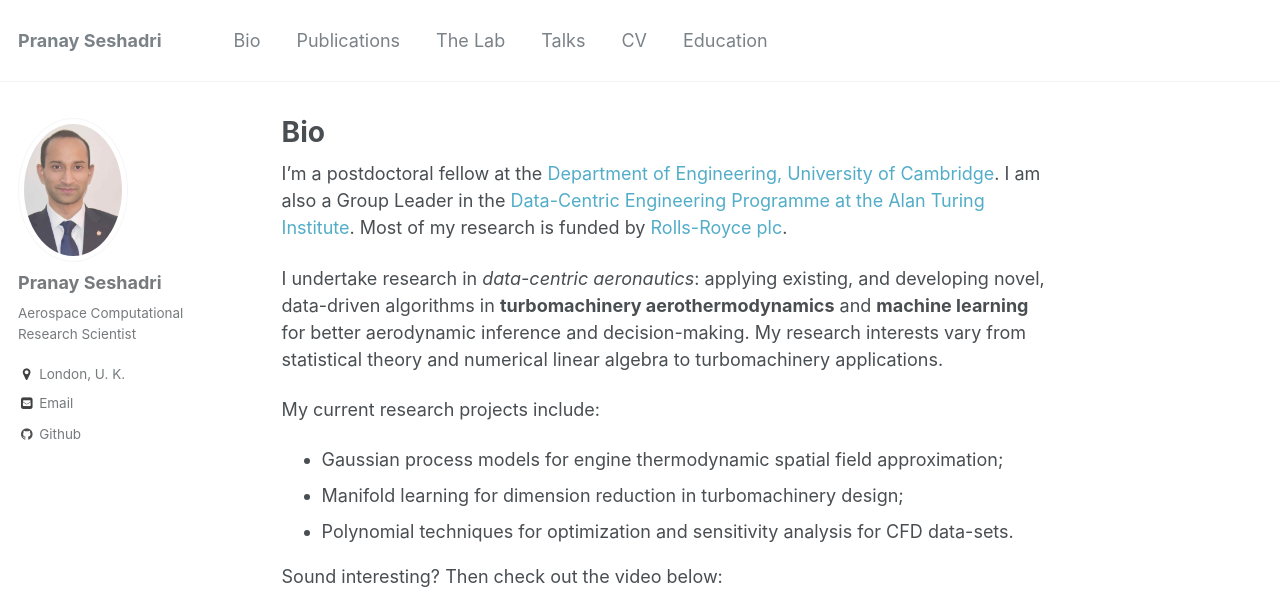
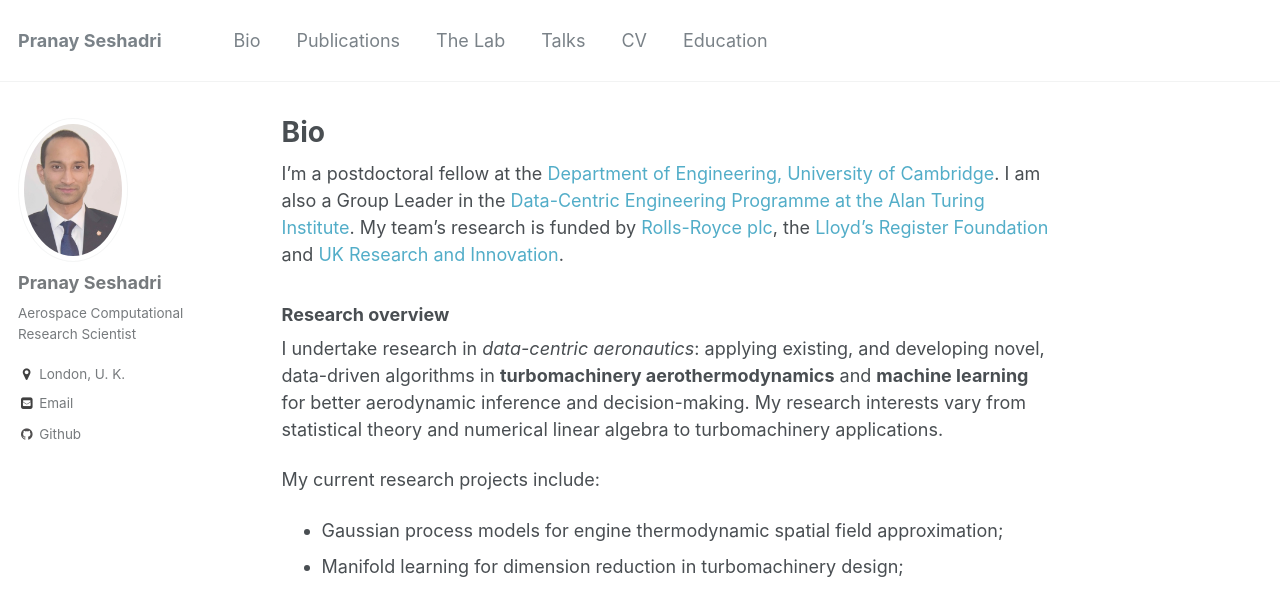
Before and after one commit to psesh/psesh.github.io, a Jekyll site: the page built from index.md, in a window 1280 px wide and 1400 px high. Shown: the top 593 px of the window. Built offline with Jekyll 4.4.1, drawn with Linux system fonts in a browser that asks for light colours; some of the changed text lies outside the part shown.

Commit message:
Update index.md

```diff
--- a/index.md
+++ b/index.md
@@ -6,8 +6,9 @@ author_profile: true
 
 {% include base_path %}
 
-I'm a postdoctoral fellow at the [Department of Engineering, University of Cambridge](http://www.eng.cam.ac.uk). I am also a Group Leader in the [Data-Centric Engineering Programme at the Alan Turing Institute](https://www.turing.ac.uk/research/research-programmes/data-centric-engineering). Most of my research is funded by [Rolls-Royce plc](https://www.rolls-royce.com).
+I'm a postdoctoral fellow at the [Department of Engineering, University of Cambridge](http://www.eng.cam.ac.uk). I am also a Group Leader in the [Data-Centric Engineering Programme at the Alan Turing Institute](https://www.turing.ac.uk/research/research-programmes/data-centric-engineering). My team's research is funded by [Rolls-Royce plc](https://www.rolls-royce.com), the [Lloyd's Register Foundation](https://www.lrfoundation.org.uk/en/) and [UK Research and Innovation](https://www.ukri.org).
 
+<h3> Research overview</h3>
 I undertake research in *data-centric aeronautics*: applying existing, and developing novel, data-driven algorithms in **turbomachinery aerothermodynamics** and **machine learning** for better aerodynamic inference and decision-making. My research interests vary from statistical theory and numerical linear algebra to turbomachinery applications.
 
 My current research projects include:
```
Also changed, not shown: other parts of index.md (+2 -1 lines).
